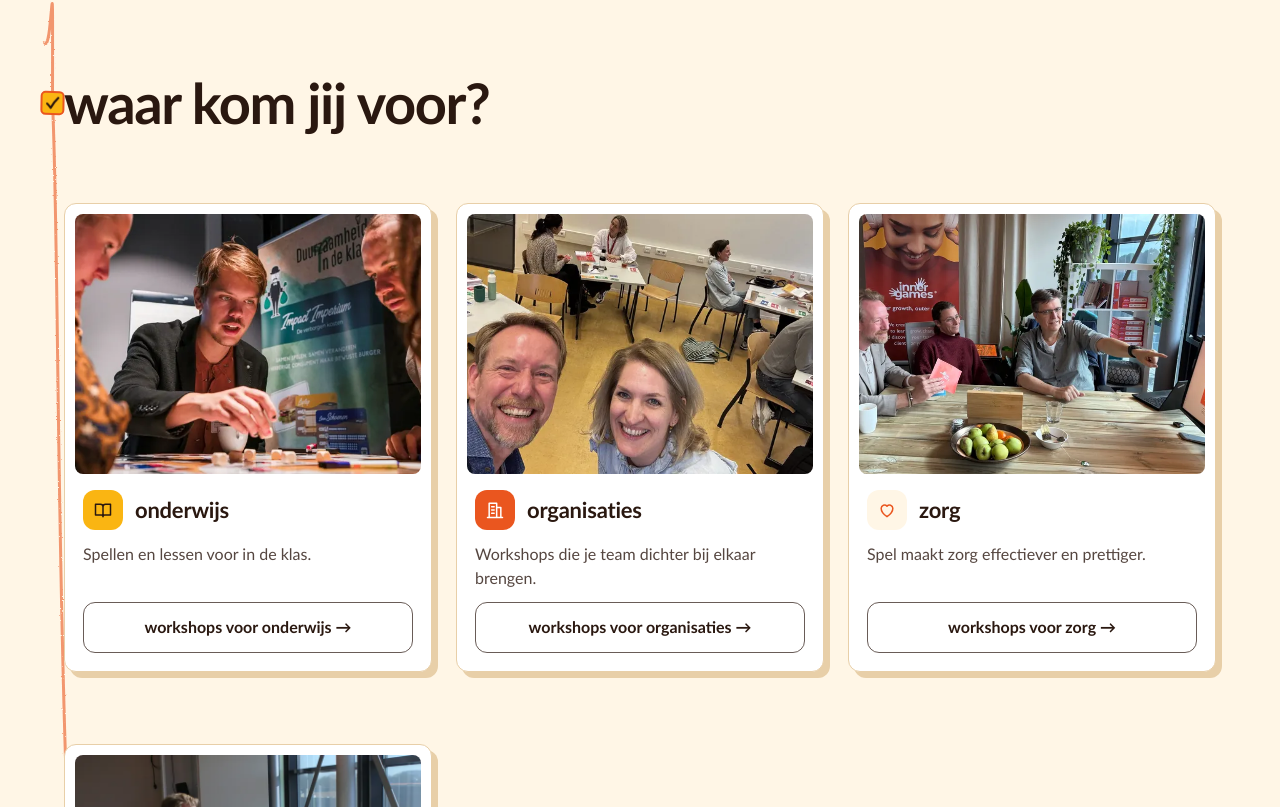
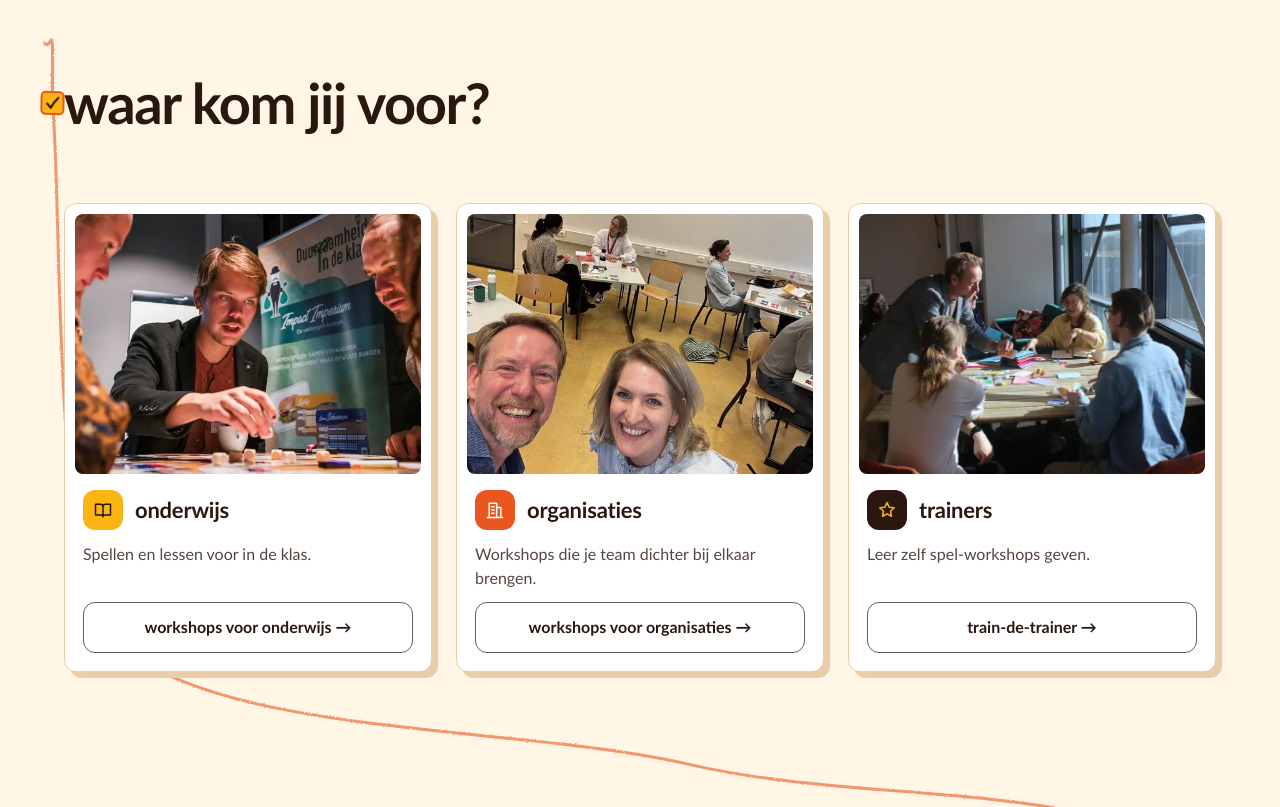
Before and after one commit to tadamesopor/inner-games, a React (Vite) app: page / in a window 1280 px wide. Shown: the part 893-1700 px from the top of the page. Built offline with nearby package versions, Linux system fonts and the light colour scheme.

Commit message:
remove zorg as an audience

```diff
--- a/src/data.ts
+++ b/src/data.ts
@@ -1,4 +1,4 @@
-export type Aud = 'onderwijs' | 'organisaties' | 'zorg' | 'trainers'
+export type Aud = 'onderwijs' | 'organisaties' | 'trainers'
 
 // real photos from innergames.nl, made by scripts/fetch-images.mjs.
 // a photo is a base path: <Photo> adds -800.webp / -1600.webp itself
@@ -49,8 +49,8 @@ export const ALT: Record<string, string> = {
   [img('projects/wisselwerk')]: 'Twee mannen lachen aan een tafel met een tablet',
 }
 
-export const AUD_LABEL: Record<Aud, string> = { onderwijs: 'onderwijs', organisaties: 'organisaties', zorg: 'zorg', trainers: 'trainers' }
-export const AUDS: Aud[] = ['onderwijs', 'organisaties', 'zorg', 'trainers']
+export const AUD_LABEL: Record<Aud, string> = { onderwijs: 'onderwijs', organisaties: 'organisaties', trainers: 'trainers' }
+export const AUDS: Aud[] = ['onderwijs', 'organisaties', 'trainers']
 
 export const LOCATION = 'op kantoor in Eindhoven of op locatie (reiskosten extra)'
 
@@ -133,7 +133,7 @@ export const WORKSHOPS: Workshop[] = [
     slug: 'hoezo-raar',
     title: 'Hoezo Raar?!',
     tagline: 'Een speelse, veilige ruimte om iets “raars” over jezelf te delen.',
-    aud: ['onderwijs', 'organisaties', 'zorg'],
+    aud: ['onderwijs', 'organisaties'],
     duration: '1,5 uur',
     group: 'tot 25 personen',
     price: '€ 350',
@@ -155,7 +155,7 @@ export const WORKSHOPS: Workshop[] = [
     slug: 'positive-masculinity',
     title: 'Positive Masculinity',
     tagline: 'Wat betekent man zijn, voorbij sterk, dominant of succesvol?',
-    aud: ['onderwijs', 'zorg'],
+    aud: ['onderwijs'],
     duration: '± 2 uur',
     group: '3 tot 12 personen',
     price: '€ 350',
@@ -222,7 +222,7 @@ export const WORKSHOPS: Workshop[] = [
     slug: 'hoofd-en-lichaam',
     title: 'Het spel tussen hoofd en lichaam',
     tagline: 'Meer focus, veerkracht, energie en balans onder druk.',
-    aud: ['organisaties', 'zorg', 'trainers'],
+    aud: ['organisaties', 'trainers'],
     duration: '± 4 uur (halve of hele dag mogelijk)',
     group: 'tot 12 personen, 1 trainer',
     price: '€ 950 per groep',
@@ -279,7 +279,7 @@ export const WORKSHOPS: Workshop[] = [
     slug: 'memorystory',
     title: 'MemoryStory',
     tagline: 'Maak zelf memorykaarten en open het gesprek.',
-    aud: ['onderwijs', 'organisaties', 'zorg'],
+    aud: ['onderwijs', 'organisaties'],
     duration: '1 tot 3 uur',
     group: '4 tot 30 personen',
     price: '€ 423,50',
@@ -381,7 +381,7 @@ export const GAMES: Game[] = [
     slug: 'sociality',
     title: 'Sociality, een kijk op sociale kwaliteit',
     short: 'Een bordspel van HAN en InnerGames over het model Sociale Kwaliteit, met praktijkcasussen.',
-    aud: ['zorg', 'onderwijs'],
+    aud: ['onderwijs'],
     price: '€ 69',
     photo: img('games/sociality'),
     gallery: [img('games/sociality')],
--- a/src/lab/speelpad.tsx
+++ b/src/lab/speelpad.tsx
@@ -27,7 +27,7 @@ export function SpeelpadDemo({ on }: { on: boolean }) {
         <div data-speelpad-stop className={`${block} w-full max-w-[500px] @3xl:ml-[24%]`}>
           <h3 className="text-[28px] font-semibold leading-tight">waar kom jij voor?</h3>
           <div className="mt-4 flex flex-wrap gap-2">
-            {['onderwijs', 'organisaties', 'zorg', 'trainers'].map((a) => (
+            {['onderwijs', 'organisaties', 'trainers'].map((a) => (
               <span key={a} className="rounded-[var(--r-tag)] bg-ig-cream px-3 py-1 text-[15px]">{a}</span>
             ))}
           </div>
--- a/src/pages.tsx
+++ b/src/pages.tsx
@@ -94,7 +94,7 @@ function HeroNew() {
         <div className="max-w-[640px]">
           {/* TODO Ariën: check this title. white on orange only passes as large text, so everything here is big */}
           <h1 className="text-display font-bold tracking-tight">
-            spellen en workshops voor teams, klassen en zorg
+            spellen en workshops voor teams en klassen
           </h1>
           <p className="mt-8 text-lead leading-snug">Spelen om te leren, spelen om te groeien. Vanuit Eindhoven.</p>
           <div className="mt-10">
@@ -174,7 +174,6 @@ export function Home() {
   const audCards: { key: Aud; text: string; cta: string; photo: string; act: () => void }[] = [
     { key: 'onderwijs', text: 'Spellen en lessen voor in de klas.', cta: 'workshops voor onderwijs', photo: WORKSHOPS[7].photo, act: () => go('workshops', 'onderwijs') },
     { key: 'organisaties', text: 'Workshops die je team dichter bij elkaar brengen.', cta: 'workshops voor organisaties', photo: WORKSHOPS[0].photo, act: () => go('workshops', 'organisaties') },
-    { key: 'zorg', text: 'Spel maakt zorg effectiever en prettiger.', cta: 'workshops voor zorg', photo: WORKSHOPS[8].photo, act: () => go('workshops', 'zorg') },
     { key: 'trainers', text: 'Leer zelf spel-workshops geven.', cta: 'train-de-trainer', photo: WORKSHOPS[5].photo, act: () => go('trainer') },
   ]
   return (
@@ -204,9 +203,9 @@ export function Home() {
       <ProofStrip />
 
       <Speelpad>
-      <Section id="B" label="vier doelgroepen" stop note="onderwijs · organisaties · zorg · trainers">
+      <Section id="B" label="drie doelgroepen" stop note="onderwijs · organisaties · trainers">
         <H2 className="max-w-2xl">waar kom jij voor?</H2>
-        <div className="ig-grid mt-2">
+        <div className="ig-grid mt-2" style={{ gridTemplateColumns: 'repeat(auto-fit, minmax(min(280px, 100%), 1fr))' }}>
           {audCards.map((c) => (
             <div key={c.key} className="ig-card">
               <div className="ig-card__body flex flex-col">
@@ -332,7 +331,7 @@ export function Workshops() {
         label="paginakop"
         kicker="sessies en workshops"
         title="sessies en workshops"
-        sub="Negen sessies waarin je speelt, reflecteert en beweegt. Voor teams, klassen, zorg en trainers."
+        sub="Negen sessies waarin je speelt, reflecteert en beweegt. Voor teams, klassen en trainers."
         photo={BRIGHT.workshops}
         alt={ALT[BRIGHT.workshops]}
         tone="cream"
@@ -768,7 +767,6 @@ export function Contact() {
                 <select className={`${input} mt-1`} defaultValue={from ? 'een workshop voor mijn team' : undefined}>
                   <option>een workshop voor mijn team</option>
                   <option>een les of spel voor mijn klas</option>
-                  <option>iets voor mijn cliënten of zorgteam</option>
                   <option>train-de-trainer</option>
                   <option>iets anders</option>
                 </select>
--- a/src/seo.ts
+++ b/src/seo.ts
@@ -70,8 +70,8 @@ export function metaFor(page: PageId, sel = ''): Meta {
   switch (page) {
     case 'workshops':
       return {
-        title: 'Workshops voor teams, onderwijs en zorg · InnerGames',
-        description: 'Speelse workshops met reflectie en lichaamsgericht werk, voor teams, klassen, zorg en trainers. Met duur, groepsgrootte en prijs per workshop.',
+        title: 'Workshops voor teams en onderwijs · InnerGames',
+        description: 'Speelse workshops met reflectie en lichaamsgericht werk, voor teams, klassen en trainers. Met duur, groepsgrootte en prijs per workshop.',
         image: photo(BRIGHT.workshops),
       }
     case 'workshop':
@@ -128,7 +128,7 @@ export function metaFor(page: PageId, sel = ''): Meta {
   }
   return {
     title: 'InnerGames · spellen en workshops vanuit Eindhoven',
-    description: 'Spellen en workshops die teams, klassen en zorg in beweging brengen. Van een workshop voor je team tot een spel voor in de klas.',
+    description: 'Spellen en workshops die teams en klassen in beweging brengen. Van een workshop voor je team tot een spel voor in de klas.',
     image: photo(PHOTOS.tafel),
   }
 }
--- a/src/wf.tsx
+++ b/src/wf.tsx
@@ -261,13 +261,11 @@ export function AudIcon({ aud, className = '' }: { aud: Aud; className?: string
   const paths: Record<Aud, string> = {
     onderwijs: 'M3 5h6a3 3 0 013 3v12a2 2 0 00-2-2H3zM21 5h-6a3 3 0 00-3 3v12a2 2 0 012-2h7z',
     organisaties: 'M5 21V4h9v17M14 9h5v12M8 8h3M8 12h3M8 16h3M3 21h18',
-    zorg: 'M12 20s-7-4.5-7-10a4 4 0 017-2.5A4 4 0 0119 10c0 5.5-7 10-7 10z',
     trainers: 'M12 3l2.6 5.6 6.1.7-4.5 4.2 1.2 6L12 16.6 6.6 19.5l1.2-6L3.3 9.3l6.1-.7z',
   }
   const bg: Record<Aud, string> = {
     onderwijs: 'bg-ig-yellow text-ig-ink',
     organisaties: 'bg-ig-orange text-white',
-    zorg: 'bg-ig-cream text-ig-orange',
     trainers: 'bg-ig-ink text-ig-yellow',
   }
   return (
```
